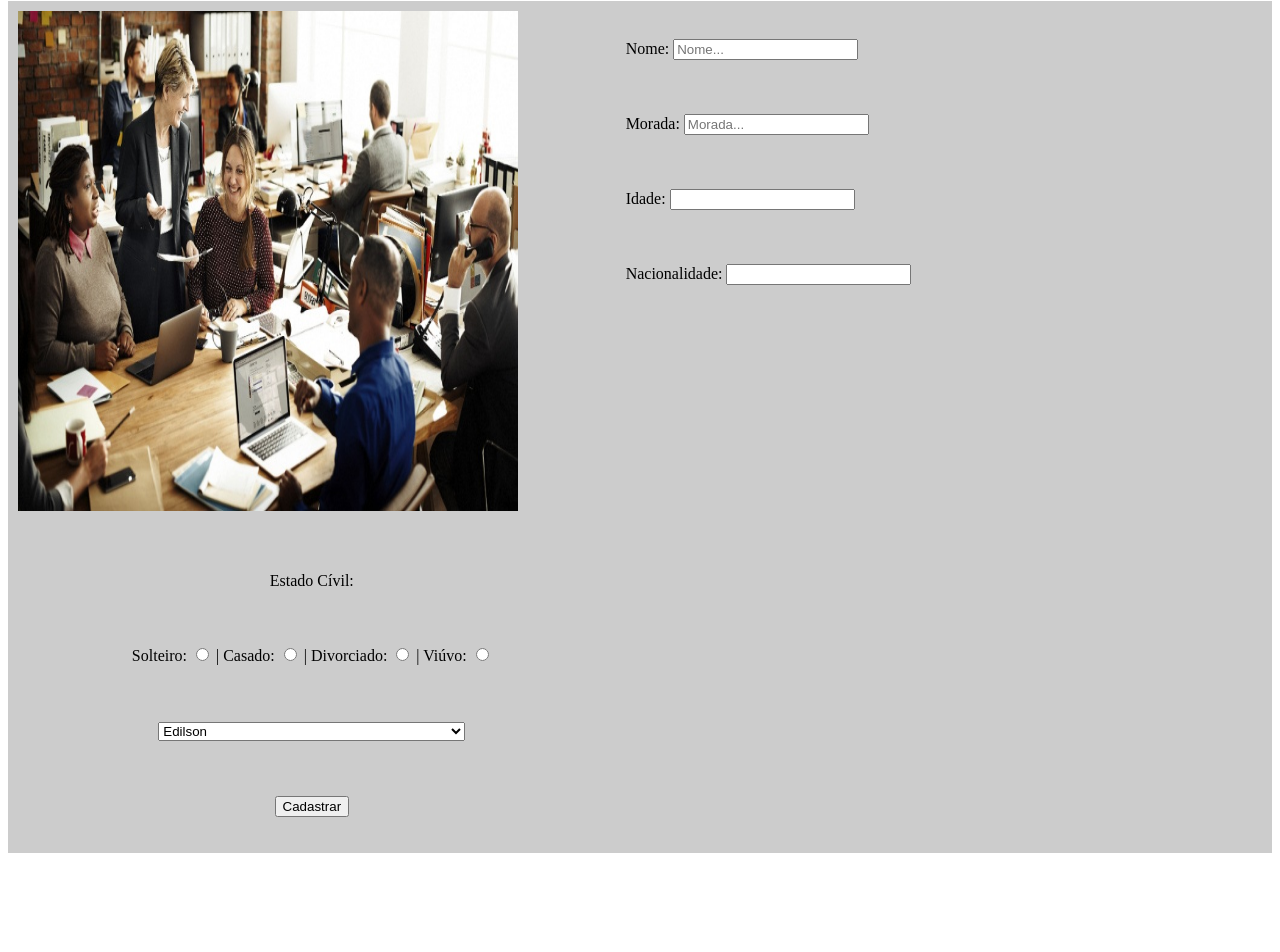
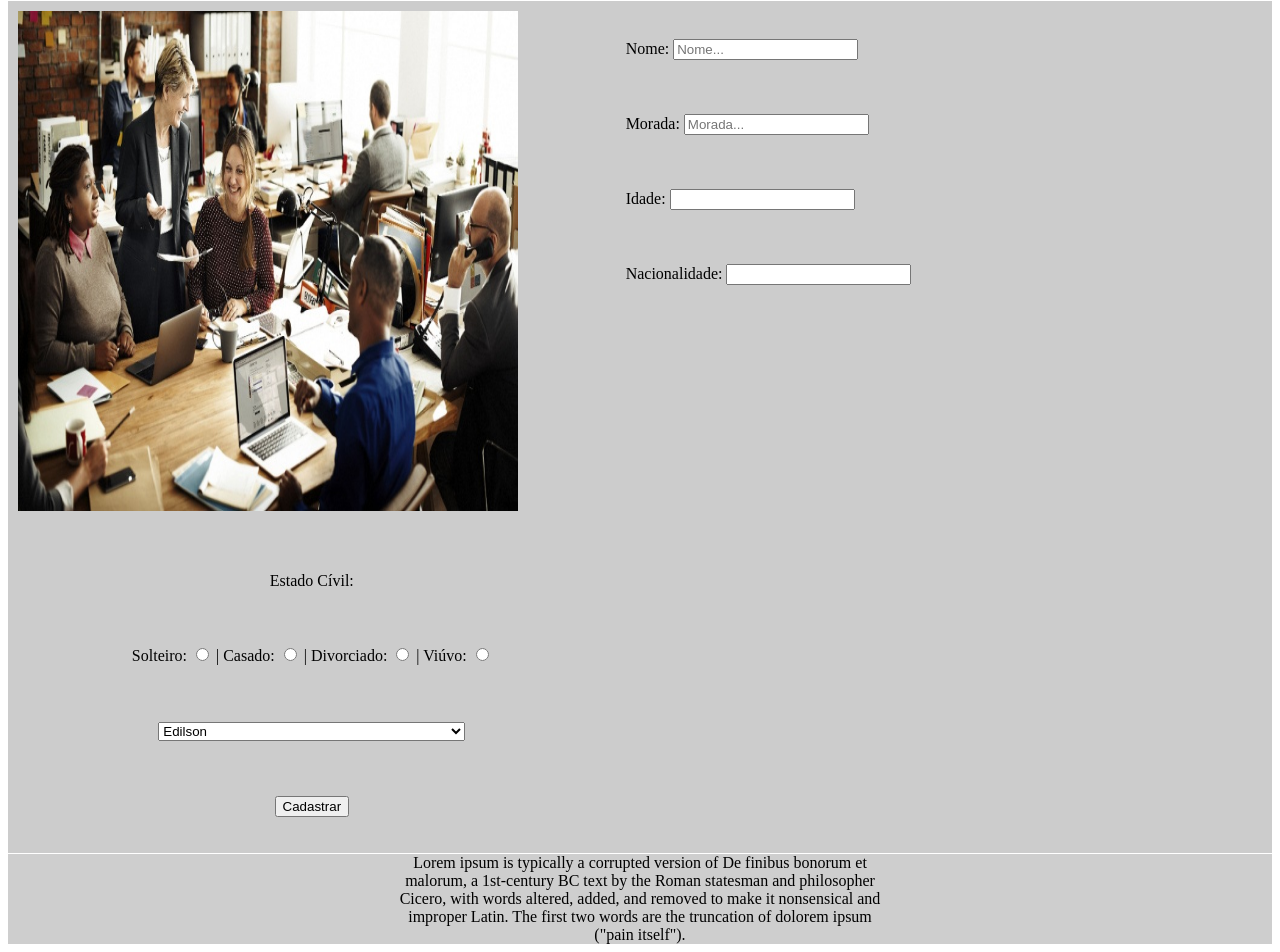
Before and after one commit to IvannoVenancio/eim11, a website: page prova.html in a window 1280 px wide. Shown: the part 79-1031 px from the top of the page. Before the commit the page ends 940 px from the top, so only its background shows below. Drawn offline with Linux system fonts and the light colour scheme.

Commit message:
webserver setup

```diff
--- a/css/flex.css
+++ b/css/flex.css
@@ -8,3 +8,14 @@
     margin: 10px;
     line-height: 75px
 }
+
+#texto{
+
+    background: #cecece;
+    text-align: justify;
+}
+
+#texto > p{
+    text-align: center;
+    margin: 1px 30%;
+}
--- a/prova.html
+++ b/prova.html
@@ -283,6 +283,10 @@
             </div>
 
         </div>
-
+        <div id="texto">
+            <p>
+                Lorem ipsum is typically a corrupted version of De finibus bonorum et malorum, a 1st-century BC text by the Roman statesman and philosopher Cicero, with words altered, added, and removed to make it nonsensical and improper Latin. The first two words are the truncation of dolorem ipsum ("pain itself").
+            </p>
+        </div>
     </body>
 </html>
```
Also changed, not shown: docker-compose.yml (+11 -1 lines).
